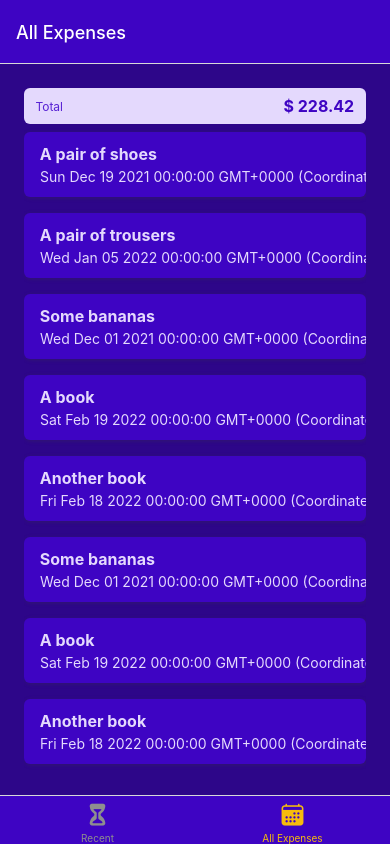
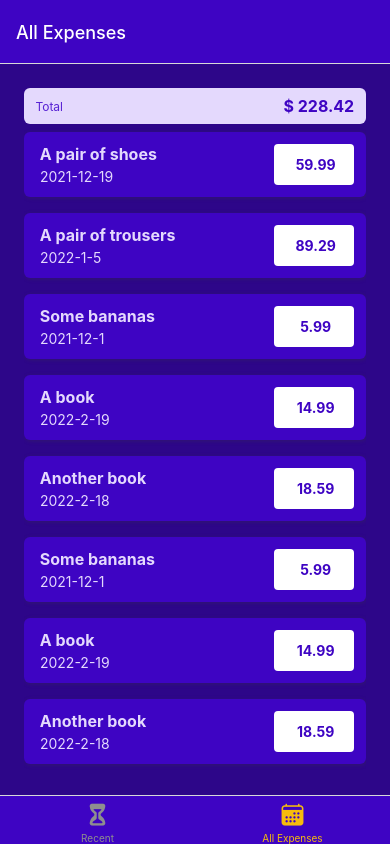
Before and after one commit to Achicago/Expense-tracker-app, a React Native app: screen /AllExpenses in a window 390 px wide. Built offline with nearby package versions, Linux system fonts and the light colour scheme.

Commit message:
Working on Expense List

```diff
--- a/components/ExpenseOutput/ExpenseItem.js
+++ b/components/ExpenseOutput/ExpenseItem.js
@@ -1,5 +1,6 @@
 import { Pressable, StyleSheet, Text, View } from "react-native";
 import { GlobalStyles } from "../../constants/styles";
+// import { getFormattedDate } from "../../util/date";
 
 
 function ExpenseItem({ description, amount, date }) {
@@ -8,10 +9,10 @@
             <View style={styles.expenseItem} >
                 <View>
                     <Text style={[styles.textBase, styles.description]} > {description} </Text>
-                    <Text style={styles.textBase} > {date.toString()} </Text>
+                    <Text style={styles.textBase} > {date.getFullYear()}-{date.getMonth() + 1}-{date.getDate()} </Text>
                 </View>
                 <View style={styles.amountContainer} >
-                    <Text style={styles.amount} > {amount}</Text>
+                    <Text style={styles.amount} > {amount.toFixed(2)}</Text>
                 </View>
             </View>
         </Pressable>
@@ -44,11 +45,13 @@
     },
     amountContainer: {
         paddingHorizontal: 12,
-        paddingVertical: 4,
+        paddingVertical: 10,
         backgroundColor: 'white',
         justifyContent: 'center',
         alignItems: 'center',
         borderRadius: 4,
+        minWidth: 80,
+        // height: 38,
     },
     amount: {
         color: GlobalStyles.colors.primary500,
--- /dev/null
+++ b/util/date.js
@@ -0,0 +1,4 @@
+
+export function getFormattedDate(date) {
+    return ` ${date.getFullYear()}-${date.getMonth()}-${date.getDate()} `;
+}
```
